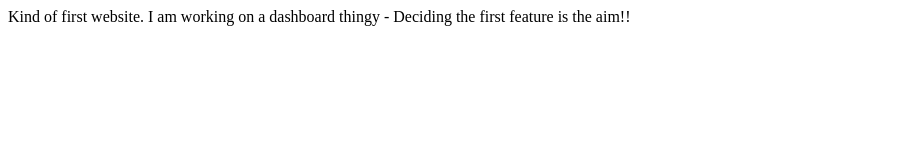
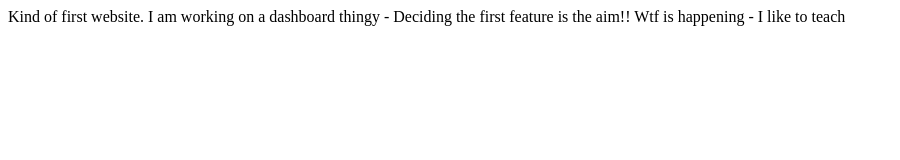
Before and after one commit to ishan05sharma/kidscoding.skillsoverdegree, a plain HTML site: page index.html in a window 1280 px wide. Shown: the whole page, without its empty margins (0-900 px from the left). Drawn offline with Linux system fonts and the light colour scheme.

Commit message:
Update hobbies 2

```diff
--- a/index.html
+++ b/index.html
@@ -10,5 +10,7 @@
 
     I am working on a dashboard thingy - Deciding the first feature is the aim!!
 
+    Wtf is happening - I like to teach
+
 </body>
 </html>
```
